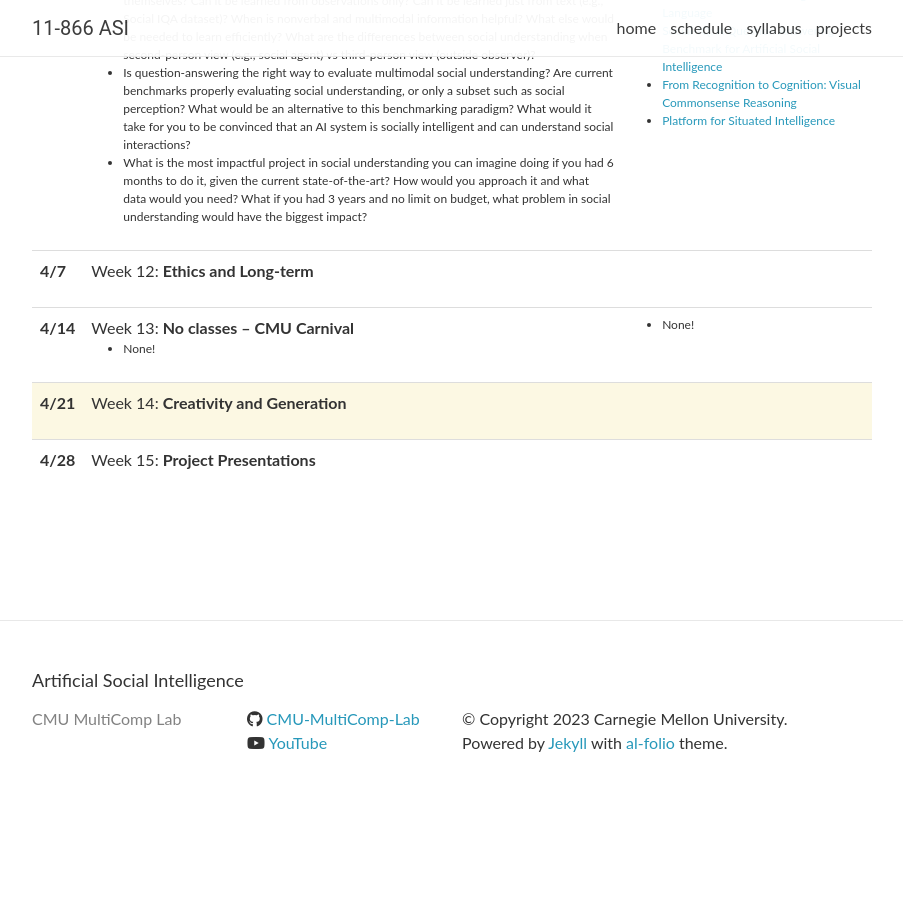
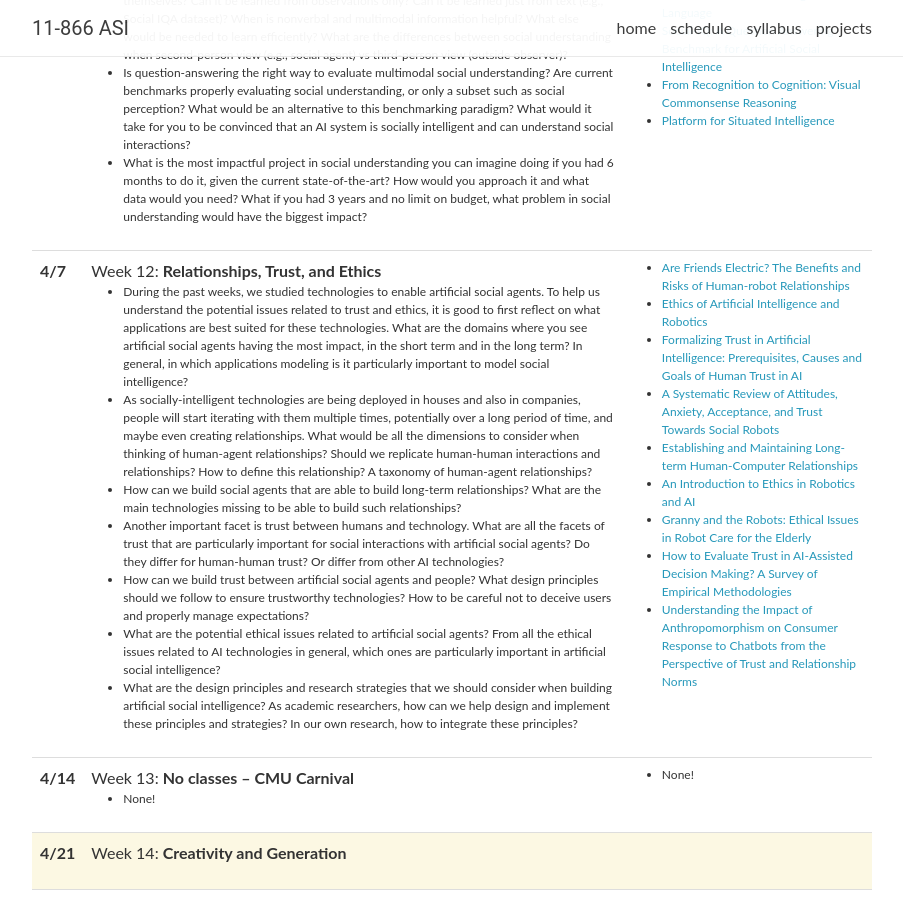
Before and after one commit to CMU-MultiComp-Lab/asi-course, a Jekyll site: the page built from spring2023/_pages/schedule.md, in a window 1280 px wide and 900 px high, scrolled down 4392 px. Shown: the whole window, without its empty margins (188-1091 px from the left). Built offline with Jekyll 4.4.1, drawn with Linux system fonts in a browser that asks for light colours; nearby versions of some CDN libraries; comment, search, counter and statistics services are not loaded; before the commit the page ends 5208 px from its top, so only the background shows below that.

Commit message:
Update lectures_2023.yml

```diff
--- a/_data/lectures_2023.yml
+++ b/_data/lectures_2023.yml
@@ -190,10 +190,25 @@
 
 - date: 4/7
   title: >
-    Week 12: <strong>Ethics and Long-term</strong>
+    Week 12: <strong>Relationships, Trust, and Ethics</strong>
   topics:
-
+    - During the past weeks, we studied technologies to enable artificial social agents. To help us understand the potential issues related to trust and ethics, it is good to first reflect on what applications are best suited for these technologies. What are the domains where you see artificial social agents having the most impact, in the short term and in the long term? In general, in which applications modeling is it particularly important to model social intelligence?
+    - As socially-intelligent technologies are being deployed in houses and also in companies, people will start iterating with them multiple times, potentially over a long period of time, and maybe even creating relationships. What would be all the dimensions to consider when thinking of human-agent relationships? Should we replicate human-human interactions and relationships? How to define this relationship? A taxonomy of human-agent relationships?
+    - How can we build social agents that are able to build long-term relationships? What are the main technologies missing to be able to build such relationships?
+    - Another important facet is trust between humans and technology. What are all the facets of trust that are particularly important for social interactions with artificial social agents? Do they differ for human-human trust? Or differ from other AI technologies?
+    - How can we build trust between artificial social agents and people? What design principles should we follow to ensure trustworthy technologies? How to be careful not to deceive users and properly manage expectations?
+    - What are the potential ethical issues related to artificial social agents? From all the ethical issues related to AI technologies in general, which ones are particularly important in artificial social intelligence?
+    - What are the design principles and research strategies that we should consider when building artificial social intelligence? As academic researchers, how can we help design and implement these principles and strategies? In our own research, how to integrate these principles?
   readings:
+    - <a href=" ">Are Friends Electric? The Benefits and Risks of Human-robot Relationships</a> <br/>
+    - <a href=" ">Ethics of Artificial Intelligence and Robotics</a> <br/>
+    - <a href=" ">Formalizing Trust in Artificial Intelligence&#58; Prerequisites, Causes and Goals of Human Trust in AI</a> <br/>
+    - <a href=" ">A Systematic Review of Attitudes, Anxiety, Acceptance, and Trust Towards Social Robots</a> <br/>
+    - <a href=" ">Establishing and Maintaining Long-term Human-Computer Relationships</a> <br/>
+    - <a href=" ">An Introduction to Ethics in Robotics and AI</a> <br/>
+    - <a href=" ">Granny and the Robots&#58; Ethical Issues in Robot Care for the Elderly</a> <br/>
+    - <a href=" ">How to Evaluate Trust in AI-Assisted Decision Making? A Survey of Empirical Methodologies</a> <br/>
+    - <a href=" ">Understanding the Impact of Anthropomorphism on Consumer Response to Chatbots from the Perspective of Trust and Relationship Norms</a> <br/>
 
 - date: 4/14
   title: >
```
